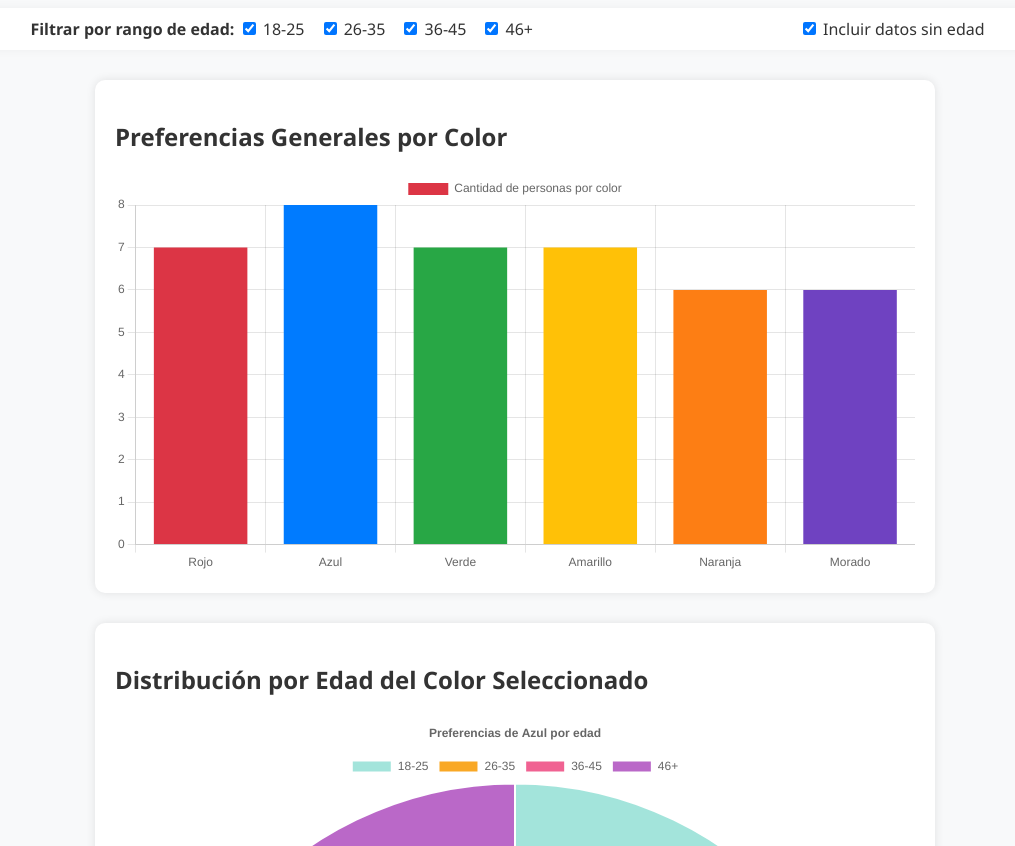
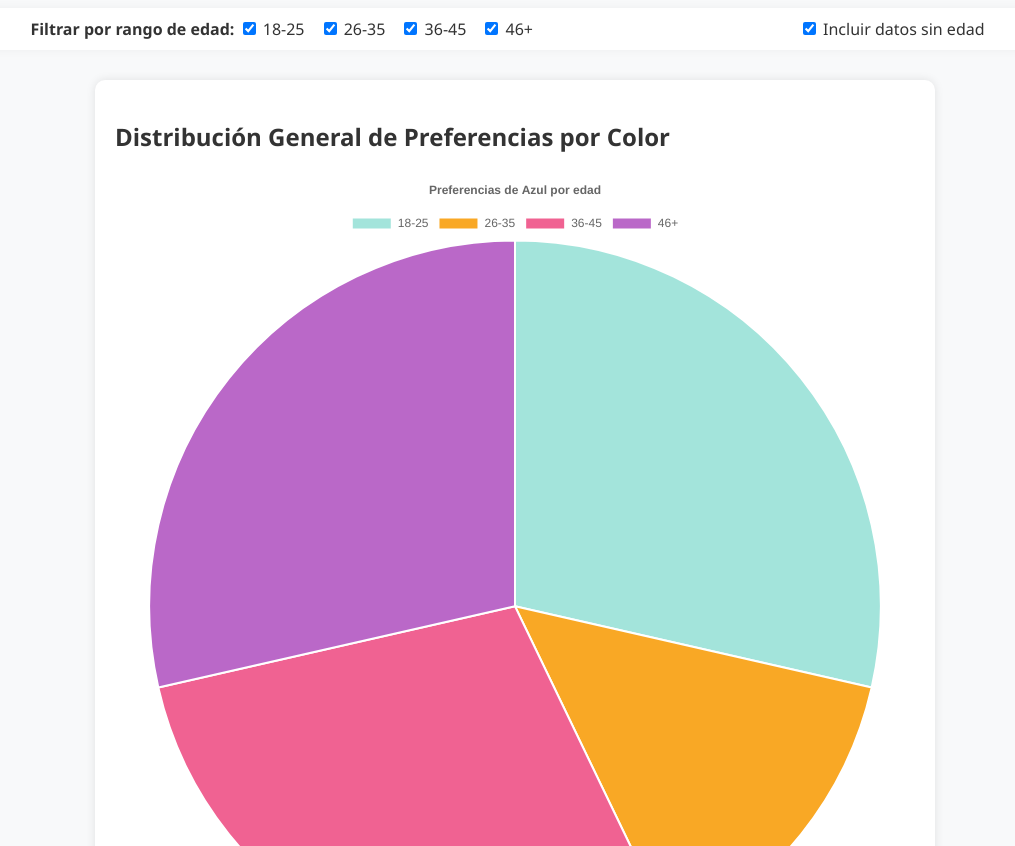
Before and after one commit to Ranna22/colores, a plain HTML site: page index.html in a window 1280 px wide. Shown: the part 106-952 px from the top of the page, without its empty margins (125-1140 px from the left). Drawn offline with nearby package versions, Linux system fonts and the light colour scheme.

Commit message:
Update index.html

```diff
--- a/index.html
+++ b/index.html
@@ -13,7 +13,6 @@
   <div class="controls">
     <div class="filtros">
       <strong>Filtrar por rango de edad:</strong>
-      <!-- Checkboxes se insertan con JS -->
     </div>
     <div>
       <label><input type="checkbox" id="toggleNulls" checked /> Incluir datos sin edad</label>
@@ -21,16 +20,16 @@
   </div>
 
   <div class="charts">
-    <!-- Gráfica de barras general por color -->
+    <!-- Primero: Gráfico de pastel por color -->
     <div class="chart-box">
-      <h2>Preferencias Generales por Color</h2>
-      <canvas id="barChart"></canvas>
+      <h2>Distribución General de Preferencias por Color</h2>
+      <canvas id="pieChart"></canvas>
     </div>
 
-    <!-- Gráfica de pastel por edad para un color -->
+    <!-- Segundo: Gráfico de barras por edad -->
     <div class="chart-box">
-      <h2>Distribución por Edad del Color Seleccionado</h2>
-      <canvas id="pieChart"></canvas>
+      <h2>Preferencias por Edad del Color Seleccionado</h2>
+      <canvas id="barChart"></canvas>
     </div>
   </div>
 
```
